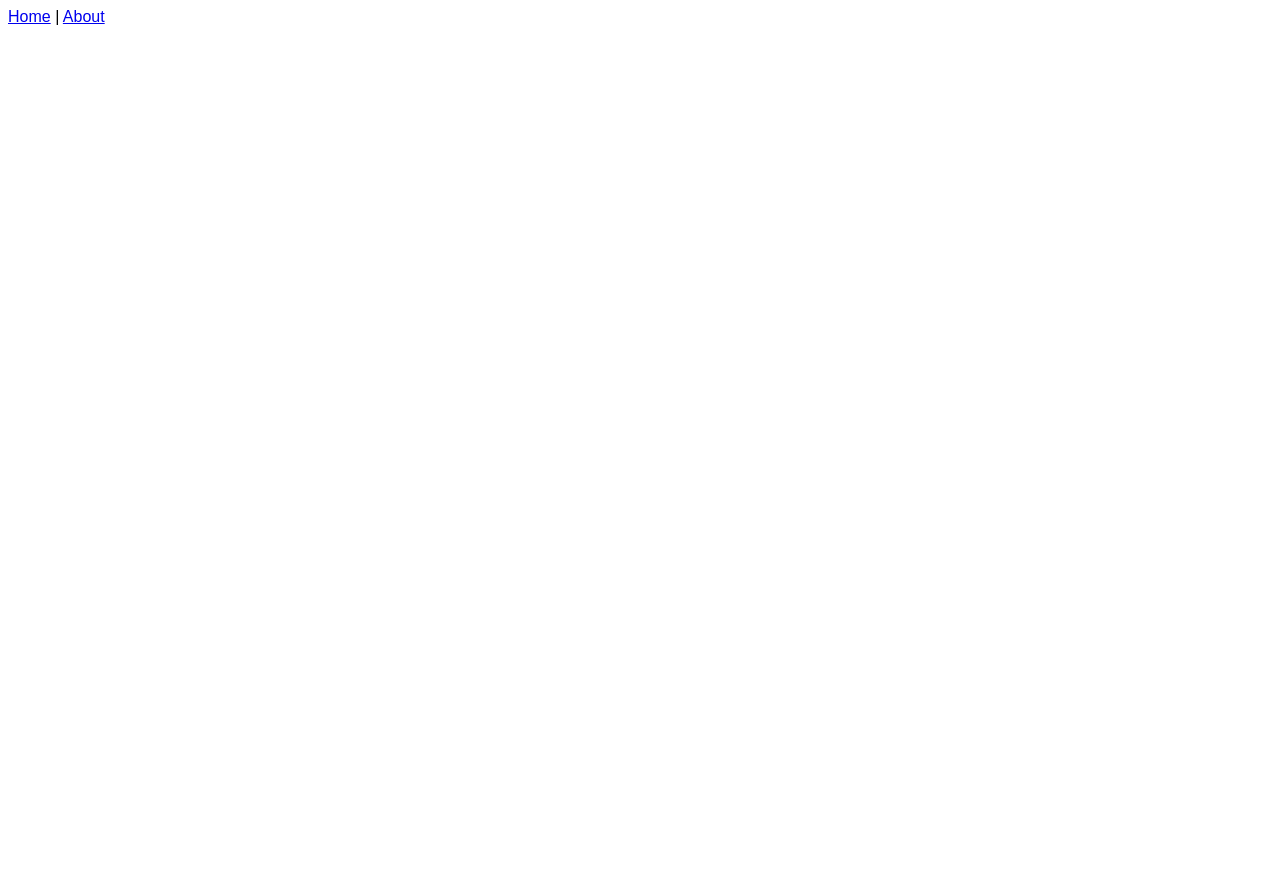
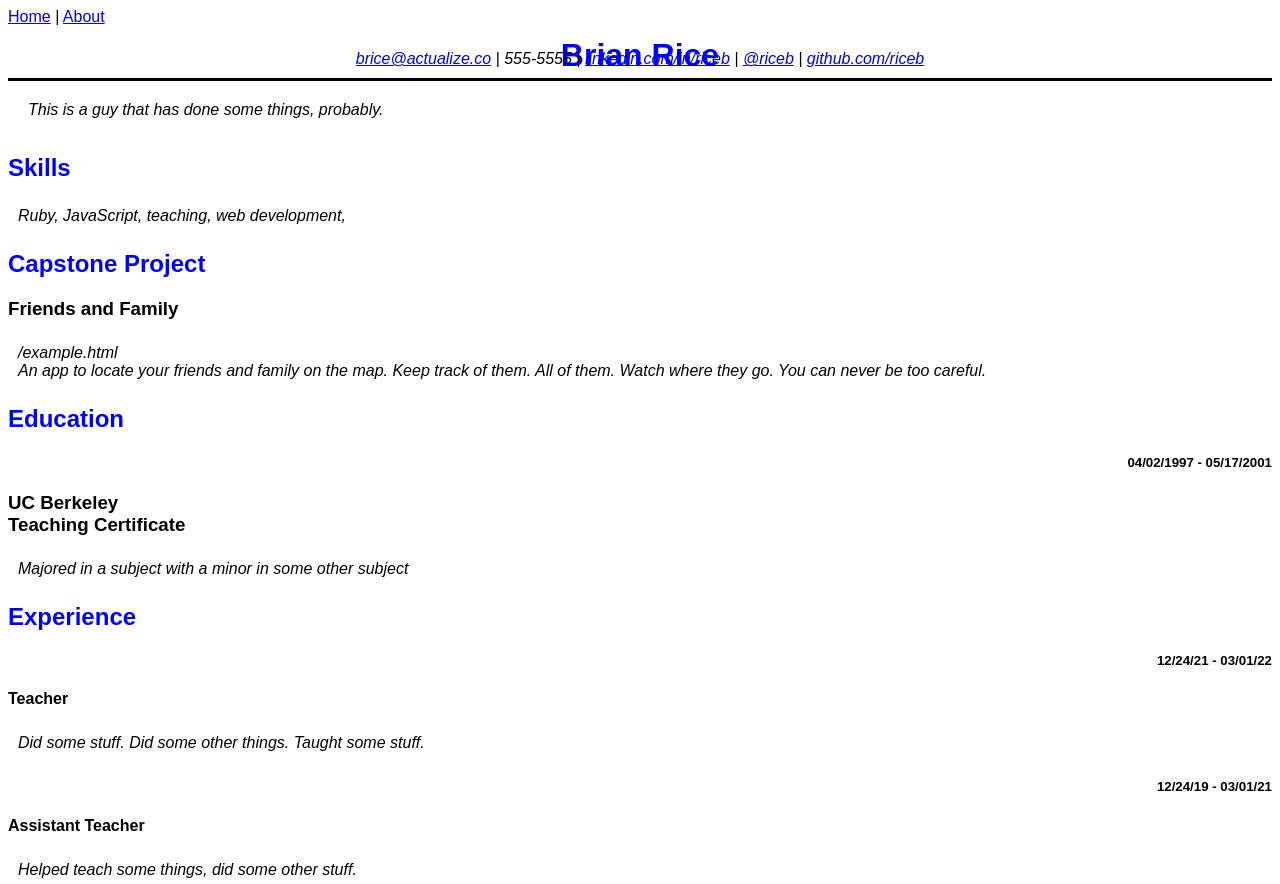
Before and after one commit to Dpeck09/orange-iguanas, a Vue app: page /pdf/1 in a window 1280 px wide. Before the commit this address had no page. Before the commit the page ends 800 px from the top, so only its background shows below. Built offline with nearby package versions, Linux system fonts and the light colour scheme; no server answers.

Commit message:
add font-family query param

```diff
--- a/src/router/index.js
+++ b/src/router/index.js
@@ -3,7 +3,7 @@ import HomeView from '../views/HomeView.vue'
 
 const routes = [
   {
-    path: '/',
+    path: '/pdf/:id',
     name: 'home',
     component: HomeView
   },
--- a/src/views/HomeView.vue
+++ b/src/views/HomeView.vue
@@ -7,7 +7,8 @@ import jsPDF from "jspdf";
 export default {
   el: '#app',
   created: function () {
-    axios.get(`/students/5.json`)
+    this.fontFamily = this.$route.query.font || this.fontFamily
+    axios.get(`/students/${this.$route.params.id}.json`)
       .then(response => {
         console.log(response.data)
         this.student = response.data
@@ -16,6 +17,7 @@ export default {
   },
   data() {
     return {
+      fontFamily: 'sans-serif',
       student: {
         first_name: "Brian",
         last_name: "Rice",
@@ -72,10 +74,13 @@ export default {
 </script>
 
 <template>
-  <div id="data" ref="data">
+  <div id="data" ref="data" v-bind:style="`font-family: ${this.fontFamily}`">
     <div id="HeadResume">
       <h1>{{ student.first_name }} {{ student.last_name }}</h1>
-      <p class="email"><a href="mailto:brice@actualize.co">{{ student.email }} </a> | {{ student.phone_number }} | <a href="#">{{ student.linkedin_url }}</a> | <a href="#">{{ student.twitter_handle }}</a> | <a href="#">{{ student.github_url }} </a> </p>
+      <p class="email"><a href="mailto:brice@actualize.co">{{ student.email }} </a> | {{ student.phone_number }} | <a
+          href="#">{{ student.linkedin_url }}</a> | <a href="#">{{ student.twitter_handle }}</a> | <a href="#">{{
+              student.github_url
+          }} </a> </p>
     </div>
     <p class="bio">{{ student.short_bio }}</p>
     <h2>Skills</h2>
@@ -87,7 +92,7 @@ export default {
 
     <h2>Education</h2>
     <div v-for="education in student.educations">
-     <h5>{{ education.start_date }} - {{ education.end_date }}</h5>
+      <h5>{{ education.start_date }} - {{ education.end_date }}</h5>
       <h3>{{ education.university_name }}<br>{{ education.degree }}</h3>
       <p>{{ education.details }}</p>
     </div>
@@ -100,7 +105,7 @@ export default {
     </div>
   </div>
   <div id="button">
-  <button v-on:click="htmlToPdf">Download File As PDF</button>
+    <button v-on:click="htmlToPdf">Download File As PDF</button>
   </div>
 </template>
 
@@ -152,6 +157,4 @@ h5 {
 .email {
   margin-top: -4%;
 }
-
-
 </style>
```
